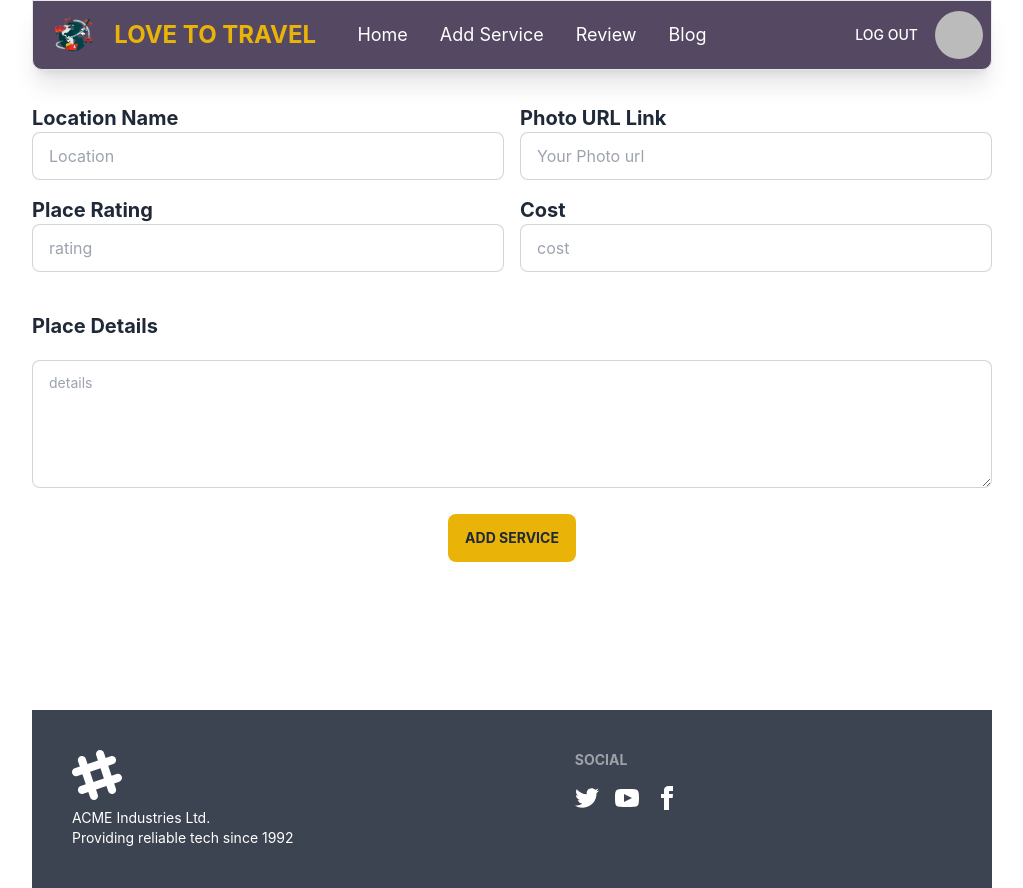
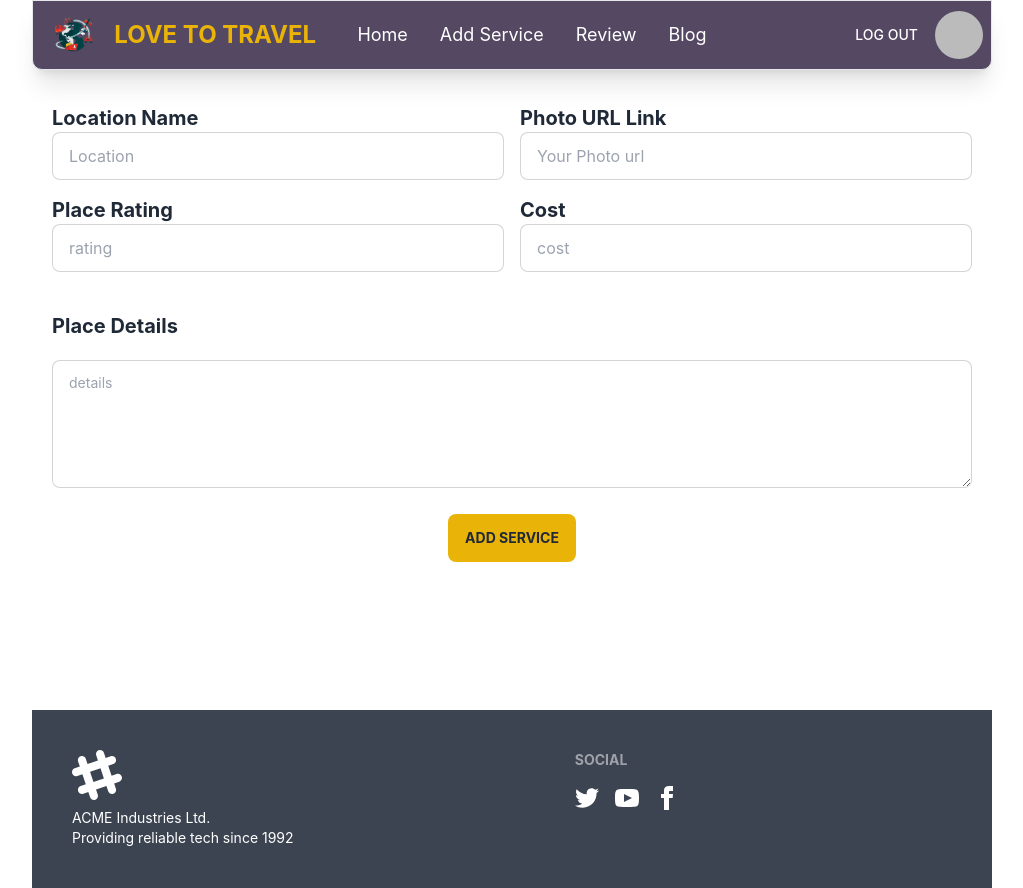
Before and after one commit to shawonislam1109/client-side-travel-service, a React (Create React App) app: page /addService in a window 1280 px wide. Shown: the whole page, without its empty margins (128-1151 px from the left). Built offline with nearby package versions, Linux system fonts and the light colour scheme; no server answers; sample sign-in values are in the browser's storage.

Commit message:
Review section

```diff
--- /dev/null
+++ b/src/Component/Review/Review.js
@@ -0,0 +1,11 @@
+import React from 'react';
+
+const Review = () => {
+    return (
+        <div>
+            <h1> This is the review section </h1>
+        </div>
+    );
+};
+
+export default Review;
--- a/src/Router/Route.js
+++ b/src/Router/Route.js
@@ -4,6 +4,7 @@ import ErrorPage from "../Component/ErrorPage/ErrorPage";
 import Home from "../Component/Home/Home";
 import Login from "../Component/Login/Login";
 import PrivateRoute from "../Component/PrivateRoute/PrivateRoute";
+import Review from "../Component/Review/Review";
 import Signup from "../Component/signUp/Singup";
 import Main from "../Layout/Main";
 import AddService from "../Shared/AllService/Addservice/Addservice";
@@ -50,6 +51,10 @@ export const route = createBrowserRouter([
             {
                 path: '/blog',
                 element: <Blog />
+            },
+            {
+                path: '/review',
+                element: <PrivateRoute><Review /></PrivateRoute>
             }
         ]
     },
--- a/src/Shared/AllService/Addservice/Addservice.js
+++ b/src/Shared/AllService/Addservice/Addservice.js
@@ -41,7 +41,7 @@ const AddService = () => {
             .catch(er => console.error(er));
     }
     return (
-        <div className='md:w-9/12 mx-auto'>
+        <div className='md:w-9/12 mx-auto px-10 md:px-5'>
             <form onSubmit={handlePlaceOrder}>
                 <div className='grid grid-cols-1 lg:grid-cols-2 gap-4 my-10'>
                     <div>
```
